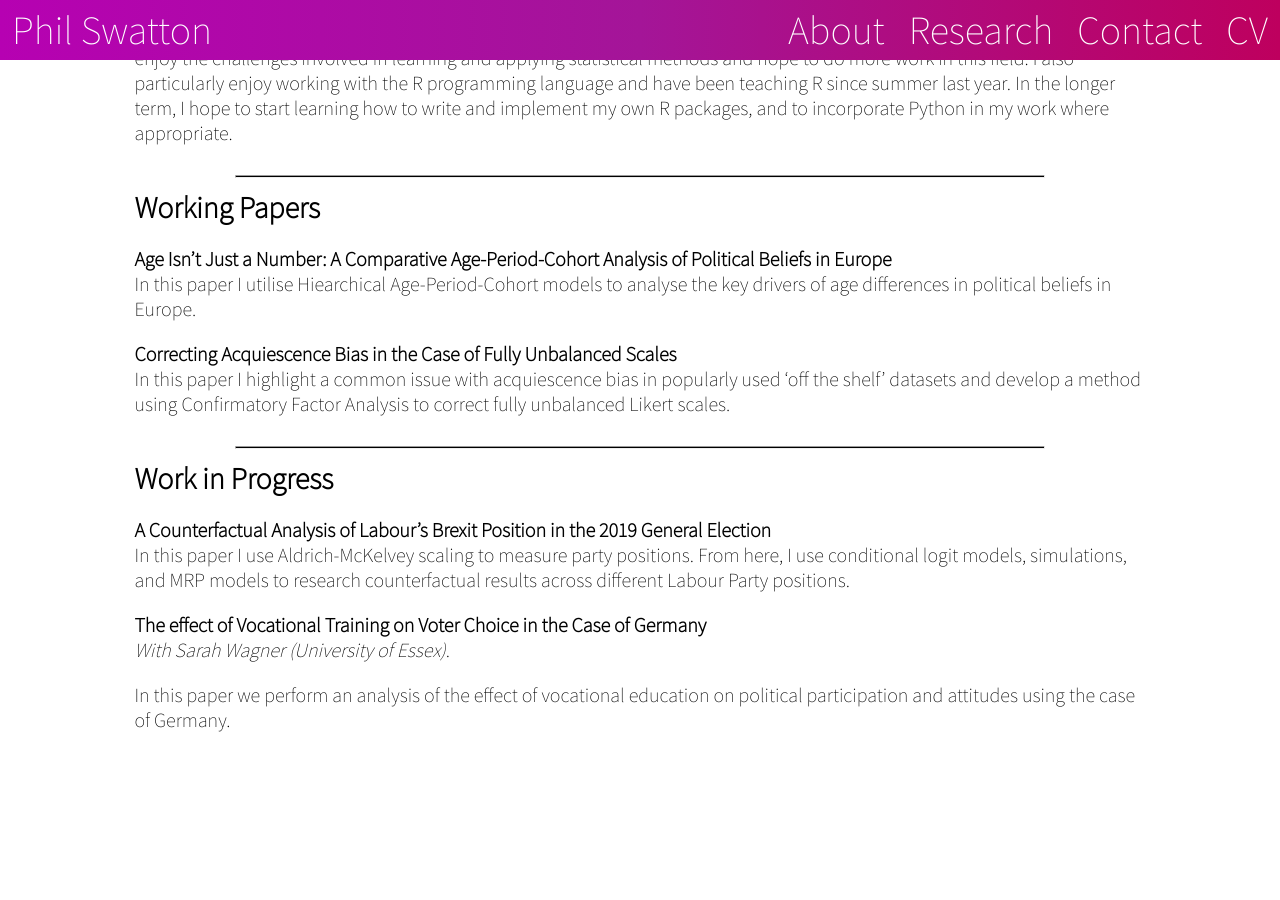
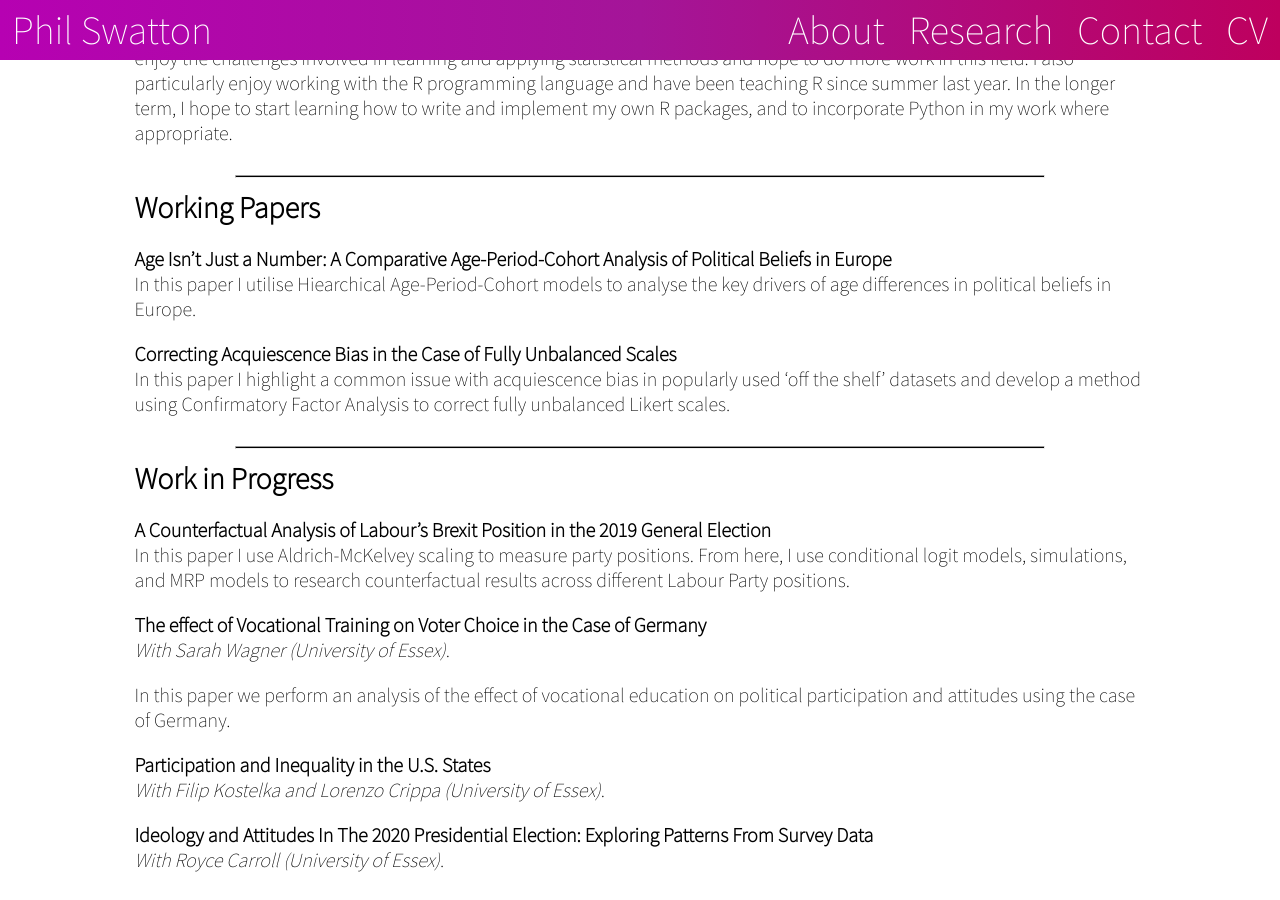
Before and after one commit to philswatton/philswatton.github.io, a Jekyll site: the page built from research.md, in a window 1280 px wide and 900 px high, scrolled down 528 px. Built offline with Jekyll 4.4.1, drawn with Linux system fonts in a browser that asks for light colours; before the commit the page ends 1288 px from its top, so only the background shows below that.

Commit message:
updated research list

```diff
--- a/_data/wip.yml
+++ b/_data/wip.yml
@@ -4,3 +4,9 @@
   desc: In this paper we perform an analysis of the effect of vocational education on political participation and attitudes using the case of Germany.
   coauthor: Sarah Wagner
   couni: University of Essex
+- title: Participation and Inequality in the U.S. States
+  coauthor: Filip Kostelka and Lorenzo Crippa
+  couni: University of Essex
+- title: Ideology and Attitudes In The 2020 Presidential Election&#58; Exploring Patterns From Survey Data
+  coauthor: Royce Carroll
+  couni: University of Essex
--- a/research.md
+++ b/research.md
@@ -30,5 +30,5 @@ In my thesis and my other work I use a wide range of quantitative research metho
 #### {{ item.title }}
 {% if item.coauthor != nil %}*With {{ item.coauthor }} ({{ item.couni}})*.{% endif %}
 
-{{ item.desc }}
+{% if item.desc != nil %}{{ item.desc }}{% endif %}
 {% endfor %}
```
